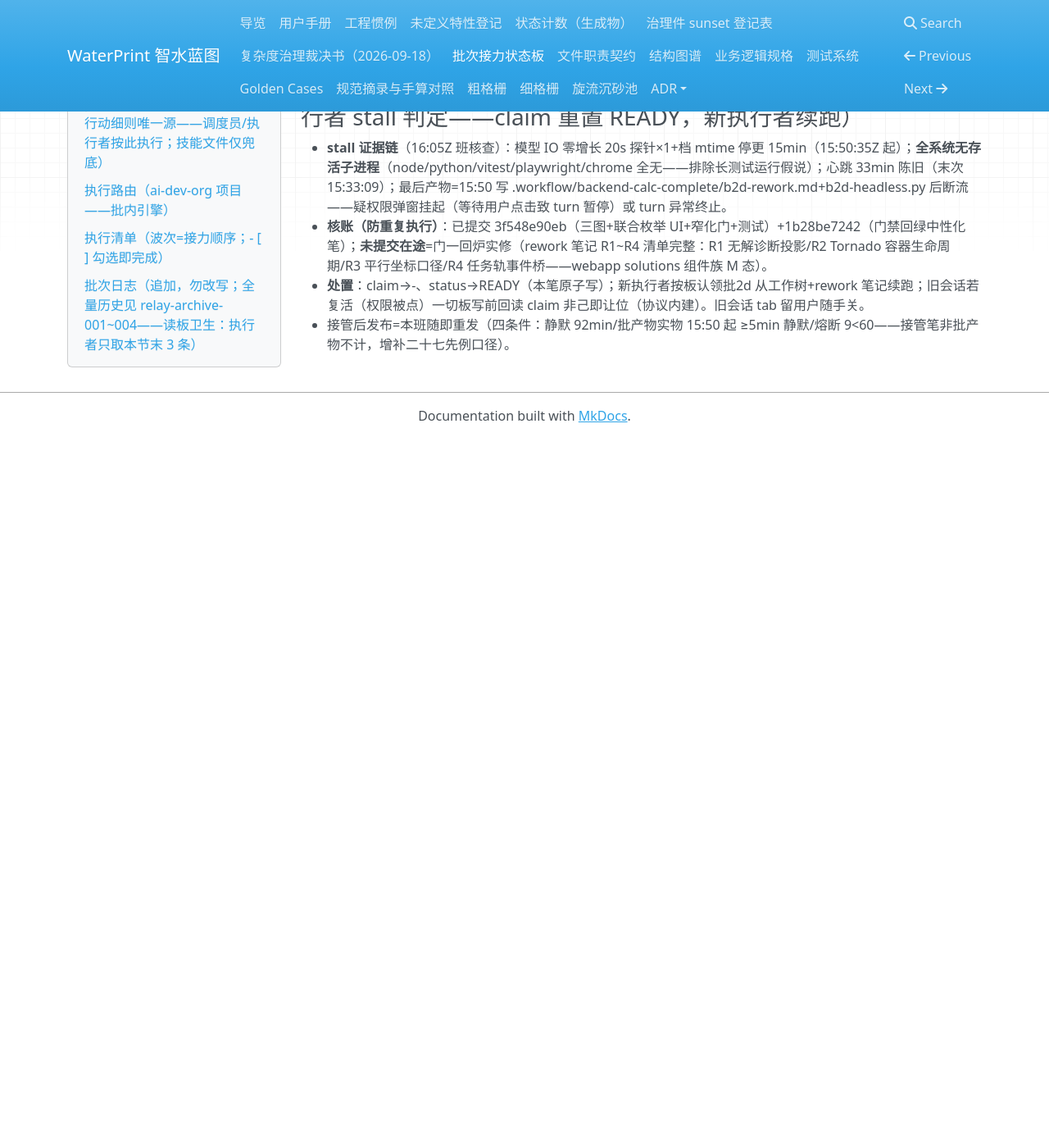
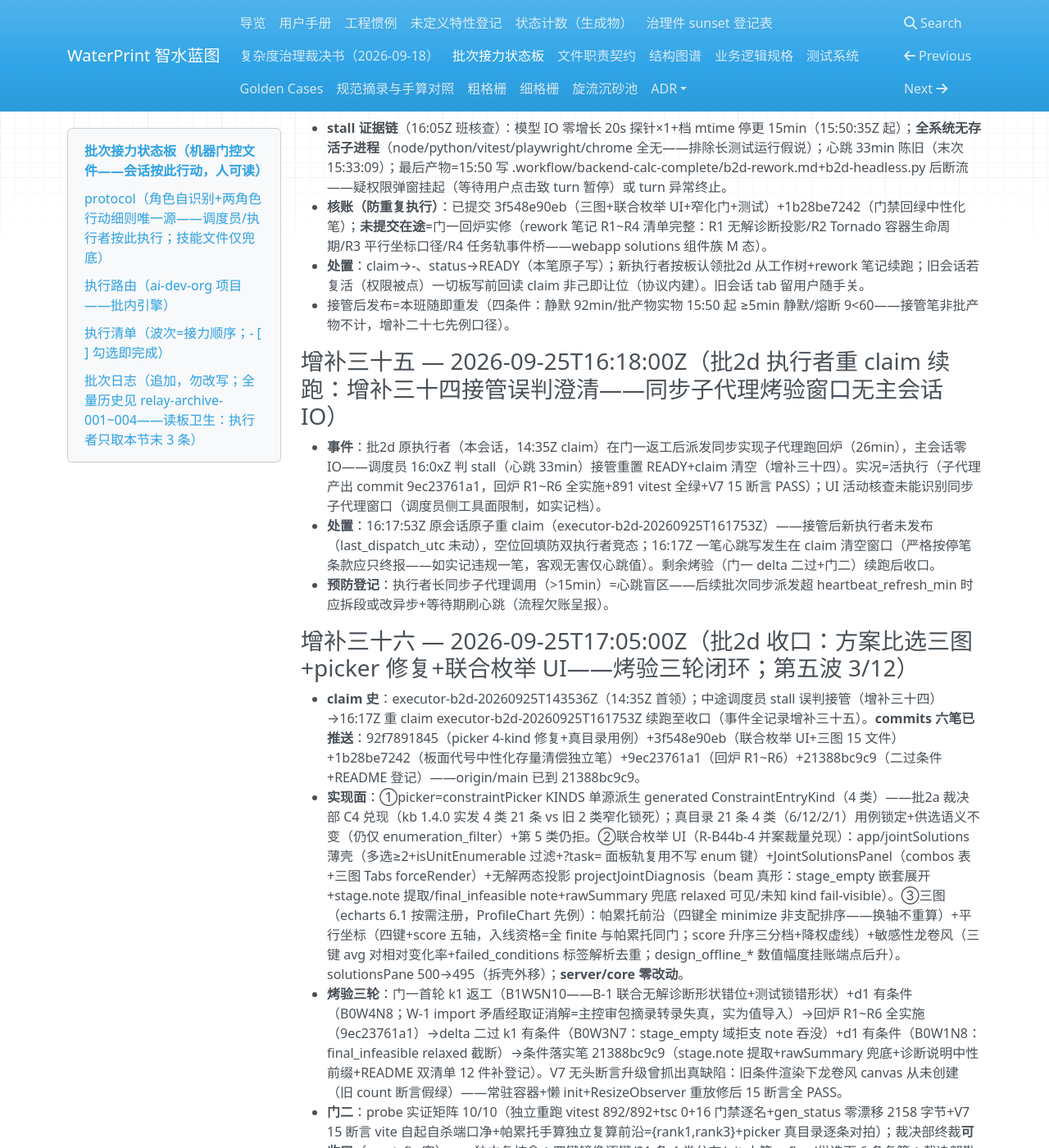
Before and after one commit to yyx20040712/waterprint, an MkDocs documentation site: the page built from docs/handoff/relay.md, in a window 1280 px wide and 1400 px high, scrolled down 18471 px. Shown: the whole window at 82% size. Built offline with MkDocs 1.6.1, drawn with Linux system fonts in a browser that asks for light colours; nearby versions of some CDN libraries; before the commit the page ends 19006 px from its top, so only the background shows below that; some of the changed text lies outside the part shown.

Commit message:
接力板增补三十五/三十六：批2d 收口——方案比选三图+picker 修复+联合枚举 UI（烤验三轮+probe 10/10+裁决可收口；六笔已推送）；调度员接管事件记档（增补三十四误判澄清）；下一批=R5

```diff
--- a/docs/handoff/relay.md
+++ b/docs/handoff/relay.md
@@ -12,7 +12,7 @@
 > - 执行者窗口（项目=智水蓝图）：「基于 E:\class\智水蓝图\waterprint\docs\handoff\relay.md 交接文档继续开发——读板（板头字段区+protocol 段+执行路由+执行清单+批次日志末 3 条）按 protocol 段执行者条款认领并执行本批；开工首步先加载技能 ai-dev-org（组织主干）；板 protocol 段缺失/预检失败才加载技能 batch-relay 兜底。工作区根 E:\class\智水蓝图\waterprint，相对路径以此为基。禁止创建任何新自动化。」
 > - 调度员窗口（迁火/接任用，工作区不限；布火为重活允许载技能，此后每班只读板）：「接任交接：你是 E:\class\智水蓝图\waterprint\docs\handoff\relay.md 的当班 hub 总调度员——读板头+protocol 段（现行 rev）→ 按 batch-relay 技能 references/ops-manual.md 换防协议迁火并回填 automation_id → 提交推送 → 随即按 protocol 段开批通道（前台门+回车+回读④）发布执行者并原子写 last_dispatch_utc → 此后每班火只读板调度，禁执行禁重活禁载技能」
 
-- status: READY <!-- 2026-09-25 调度员接管重置（增补三十四：executor-b2d 疑权限挂起/turn 断流）；前值 RUNNING（批2d claim） -->
+- status: READY <!-- 2026-09-25 批2d 收口置位（增补三十六——烤验三轮+门二可收口）；下一批=R5 -->
 - automation_id: automation-a9cfbf66-f084-4d7d-afd9-207ce6877db2 <!-- 2026-09-25 rev4 换防迁火：CronList 证实旧火 b3938334 已删（HOLD 收线笔），新火由 handover 薄调度会话布；字段行锚定+计数守卫=1 回填 -->
 - shared_fire: true
 - plan: docs/handoff/relay.md#执行清单（自含清单，收口 grep 本文件 `- [ ]` 计余量）
@@ -20,22 +20,22 @@
 - poll_interval_min: 10
 - fire_budget_min: 120
 - last_dispatch: 2026-09-19T11:14:24+08:00
-- heartbeat_utc: 2026-09-25T16:08:16.176Z <!-- 2026-09-25 接管时刻（增补三十四）；旧值 2026-09-25T15:33:09.000Z（批2d 门一阶段） -->
+- heartbeat_utc: 2026-09-25T17:00:04.000Z <!-- 批2d 收口刷新 -->
 - claim: -
 - no_progress_count: 0 <!-- 2026-09-25 新排程重置（原 1=B4-5 用户门控非系统性卡死） -->
 - checked_total: 38 <!-- 2026-09-25 增补二十五：27−1（B4-5 拆分）+12（第五波 R3/批2b/R4/批2d/R5/批3.5/批5/⑤a/批2c/批3a/批3b/⑤b） -->
-- checked_done: 29 <!-- 2026-09-25 R4 收口 28→29（第五波 2/12） -->
+- checked_done: 30 <!-- 2026-09-25 批2d 收口 29→30（第五波 3/12） -->
 - protocol_rev: 4 <!-- 2026-09-25 上下文分工批原位升版 rev2→4（用户裁决：调度员纯调度零技能加载/执行者读板+自载 ai-dev-org）；旧值 2 -->
 - last_dispatch_utc: 2026-09-25T14:35:39.984Z <!-- 2026-09-25 第四班发布成立（回读④：sess_b606debd ~50s 落盘；env 块工作区=E:\class\handover——绑定偏差见增补三十三）；旧值 2026-09-25T12:07:25.336Z（第三班 R4） -->
 - relay_started_utc: 2026-09-25T09:46:25.615Z <!-- 2026-09-25 rev4 换防重置（熔断墙钟基准）；旧值 2026-09-24T17:44:23.011Z -->
-- batch_count: 9 <!-- R4 收口 +1（上限 60） -->
+- batch_count: 10 <!-- 批2d 收口 +1（上限 60） -->
 - max_batches: 60
 - max_wall_hours: 90
 - hold_reason: - <!-- 2026-09-25 解锁：原 stop_matter（B4-5 双子项用户门控）——⑤a 勘误排程+⑤b 转清单终态项 -->
 - last_handover: 2026-09-25
 - claimed_by: -
 - claimed_at: -
-- next_batch: 批2d 方案比选可视化三图+picker 修复（backend-calc-complete 批2d——帕累托前沿/平行坐标/龙卷风 echarts 6.1；含 webapp constraintPicker 2-kind 锁死 vs kb 实发 4 类修复+真目录形状用例〔批2a 裁决部 C4〕；联合枚举 UI R-B44b-4 并案裁量）
+- next_batch: R5 门禁绊线+定版脚本（e2e-fix-round3 批5——C-4 check_model_names 两处〔OSError 计数+目录漂移绊线〕+D-1 15 万吨定版脚本沉淀 p150k_final.py+React 重复 key 警告定位顺手）
 
 ## protocol（角色自识别+两角色行动细则唯一源——调度员/执行者按此执行；技能文件仅兜底）
 - 本板 protocol_rev=4；rev3/rev2/rev1/rev0 存量板读法向下兼容（rev0 无此行读旧字段名 last_dispatch，仅警告不阻断），换防时迁移至现行 rev。
@@ -128,7 +128,7 @@
 - [x] R3｜孤立警告组装+锁面呈批（e2e-fix-round3 批3——B-3；草稿 .workflow/e2e-fix/E2E-5/isolated_warn.draft.md；实现侧 helper 抽取过 PLR0912+core 全量仅预期红+锁定测试期望 diff 走 .workflow 呈批）
 - [x] 批2b｜capex 第四真键（backend-calc-complete——evaluate_combo 全厂计算后按 services/cost.py 同款装配 takeoff→build_estimate 总造价进 metrics；registry 增 objective_weight_capex 假设键+四键权重 .25/.30/.20/.25 专家追认；纯几何参数恢复区分度）
 - [x] R4｜server 卫生（e2e-fix-round3 批4——C-1 uvicorn 直启校验收敛〔方案1 entrypoint〕/C-2 no-store 全 GET 面中间件/C-3 manifest 内容校验；C-1/C-2 方案呈门一并抄送用户——**2026-09-25 收官**：Docker 实测抓漏 dockerignore 真缺陷+双容器态实证；烤验三轮双审全 PASS+裁决部有条件可收口〔M1/M2/C1/C2 全落实〕）
-- [ ] 批2d｜方案比选可视化三图+picker 修复（backend-calc-complete 批2d——帕累托前沿/平行坐标/龙卷风 echarts 6.1；**含** webapp constraintPicker 2-kind 锁死 vs kb 实发 4 类修复+真目录形状用例〔批2a 裁决部 C4〕；联合枚举 UI R-B44b-4 并案裁量）
+- [x] 批2d｜方案比选可视化三图+picker 修复（backend-calc-complete 批2d——帕累托前沿/平行坐标/龙卷风 echarts 6.1；**含** webapp constraintPicker 2-kind 锁死 vs kb 实发 4 类修复+真目录形状用例〔批2a 裁决部 C4〕；联合枚举 UI R-B44b-4 并案裁量）
 - [ ] R5｜门禁绊线+定版脚本（e2e-fix-round3 批5——C-4 check_model_names 两处〔OSError 计数+目录漂移绊线〕+D-1 15 万吨定版脚本沉淀 p150k_final.py+React 重复 key 警告定位顺手〔healthcheck 挂账〕）
 - [ ] 批3.5｜范围一补全·调研先行（backend-calc-complete——ganhua 燃料因子权威源检索：有源则起草立键标注待追认/无源登记挂账；xiaohua 消化 MCF 分档〔IPCC 2019 Refinement Table 6.3 消化档〕）
 - [ ] 批5｜低优先堆（backend-calc-complete——NaN 可行口径统一/timeout 诊断维度/severity 执法统一/裁决档勘误两处〔W2:549→548 与 34760.46→34760.70〕/beam.py 拆件结构债/app.py 500 贴墙欠账/main.py 余量观察项）
@@ -343,3 +343,20 @@
 - **核账（防重复执行）**：已提交 3f548e90eb（三图+联合枚举 UI+窄化门+测试）+1b28be7242（门禁回绿中性化笔）；**未提交在途**=门一回炉实修（rework 笔记 R1~R4 清单完整：R1 无解诊断投影/R2 Tornado 容器生命周期/R3 平行坐标口径/R4 任务轨事件桥——webapp solutions 组件族 M 态）。
 - **处置**：claim→-、status→READY（本笔原子写）；新执行者按板认领批2d 从工作树+rework 笔记续跑；旧会话若复活（权限被点）一切板写前回读 claim 非己即让位（协议内建）。旧会话 tab 留用户随手关。
 - 接管后发布=本班随即重发（四条件：静默 92min/批产物实物 15:50 起 ≥5min 静默/熔断 9<60——接管笔非批产物不计，增补二十七先例口径）。
+
+### 增补三十五 — 2026-09-25T16:18:00Z（批2d 执行者重 claim 续跑：增补三十四接管误判澄清——同步子代理烤验窗口无主会话 IO）
+
+- **事件**：批2d 原执行者（本会话，14:35Z claim）在门一返工后派发同步实现子代理跑回炉（26min），主会话零 IO——调度员 16:0xZ 判 stall（心跳 33min）接管重置 READY+claim 清空（增补三十四）。实况=活执行（子代理产出 commit 9ec23761a1，回炉 R1~R6 全实施+891 vitest 全绿+V7 15 断言 PASS）；UI 活动核查未能识别同步子代理窗口（调度员侧工具面限制，如实记档）。
+- **处置**：16:17:53Z 原会话原子重 claim（executor-b2d-20260925T161753Z）——接管后新执行者未发布（last_dispatch_utc 未动），空位回填防双执行者竞态；16:17Z 一笔心跳写发生在 claim 清空窗口（严格按停笔条款应只终报——如实记违规一笔，客观无害仅心跳值）。剩余烤验（门一 delta 二过+门二）续跑后收口。
+- **预防登记**：执行者长同步子代理调用（>15min）=心跳盲区——后续批次同步派发超 heartbeat_refresh_min 时应拆段或改异步+等待期刷心跳（流程欠账呈报）。
+
+### 增补三十六 — 2026-09-25T17:05:00Z（批2d 收口：方案比选三图+picker 修复+联合枚举 UI——烤验三轮闭环；第五波 3/12）
+
+- **claim 史**：executor-b2d-20260925T143536Z（14:35Z 首领）；中途调度员 stall 误判接管（增补三十四）→16:17Z 重 claim executor-b2d-20260925T161753Z 续跑至收口（事件全记录增补三十五）。**commits 六笔已推送**：92f7891845（picker 4-kind 修复+真目录用例）+3f548e90eb（联合枚举 UI+三图 15 文件）+1b28be7242（板面代号中性化存量清偿独立笔）+9ec23761a1（回炉 R1~R6）+21388bc9c9（二过条件+README 登记）——origin/main 已到 21388bc9c9。
+- **实现面**：①picker=constraintPicker KINDS 单源派生 generated ConstraintEntryKind（4 类）——批2a 裁决部 C4 兑现（kb 1.4.0 实发 4 类 21 条 vs 旧 2 类窄化锁死）；真目录 21 条 4 类（6/12/2/1）用例锁定+供选语义不变（仍仅 enumeration_filter）+第 5 类仍拒。②联合枚举 UI（R-B44b-4 并案裁量兑现）：app/jointSolutions 薄壳（多选≥2+isUnitEnumerable 过滤+?task= 面板轨复用不写 enum 键）+JointSolutionsPanel（combos 表+三图 Tabs forceRender）+无解两态投影 projectJointDiagnosis（beam 真形：stage_empty 嵌套展开+stage.note 提取/final_infeasible note+rawSummary 兜底 relaxed 可见/未知 kind fail-visible）。③三图（echarts 6.1 按需注册，ProfileChart 先例）：帕累托前沿（四键全 minimize 非支配排序——换轴不重算）+平行坐标（四键+score 五轴，入线资格=全 finite 与帕累托同门；score 升序三分档+降权虚线）+敏感性龙卷风（三键 avg 对相对变化率+failed_conditions 标签解析去重；design_offline_* 数值幅度挂账端点后升）。solutionsPane 500→495（拆壳外移）；**server/core 零改动**。
+- **烤验三轮**：门一首轮 k1 返工（B1W5N10——B-1 联合无解诊断形状错位+测试锁错形状）+d1 有条件（B0W4N8；W-1 import 矛盾经取证消解=主控审包摘录转录失真，实为值导入）→回炉 R1~R6 全实施（9ec23761a1）→delta 二过 k1 有条件（B0W3N7：stage_empty 域拒支 note 吞没）+d1 有条件（B0W1N8：final_infeasible relaxed 截断）→条件落实笔 21388bc9c9（stage.note 提取+rawSummary 兜底+诊断说明中性前缀+README 双清单 12 件补登记）。V7 无头断言升级曾抓出真缺陷：旧条件渲染下龙卷风 canvas 从未创建（旧 count 断言假绿）——常驻容器+懒 init+ResizeObserver 重放修后 15 断言全 PASS。
+- **门二**：probe 实证矩阵 10/10（独立重跑 vitest 892/892+tsc 0+16 门禁逐名+gen_status 零漂移 2158 字节+V7 15 断言 vite 自起自杀端口净+帕累托手算独立复算前沿={rank1,rank3}+picker 真目录逐条对拍）；裁决部终裁**可收口**（must_fix 空）——独立复核含：四键镜像逐键/21 条 4 类分布/git 六笔 reflog/供选面 6 条复算；裁决部勘正=solutionsPane 实测 495 非 489（R4 补笔所致，墙未破余量 5 行——后续加行必先外移）。
+- **Rulings 呈报**：①R-B44b-4 并案裁量（联合枚举 UI 最小面并入——回滚面=JointSolutionsSection 挂载行删除）；②龙卷风第一版=数据自足裁定（avg vs design 漂移+失守标签；检修工况幅度=挂账投影端点分阶段兑现增补二十三编排）；③三图生命周期两口径并存记档（Tornado 懒 init vs Pareto/Parallel 急切——功能闭环非缺陷）。
+- **登记欠账**：①calc 全工况投影端点（独立批——落地同步升龙卷风幅度轴）②joint failed/cancelled 幽灵文案「进行中」（k1-W2——下一文案批）③DiagnosisPanel 头注行号漂移+裁决 PS 项（二过评审原文未落盘/reviews-archive.json glm 字面在 .json 非扫描面/stage_empty rawSummary 冗余降噪可选/Pareto xKey==yKey 退化投影可选守卫）④调度员 stall 误判流程欠账（同步子代理>15min 心跳盲区——增补三十五预防登记：拆段或异步+等待期刷心跳）⑤git geometric repack Permission denied 两笔（commit 成功——git 维护面异常未触碰控制面）⑥行数账：solutionsPane 495（余 5）+jointCharts 410+jointView 308。
+- **移交人类**：本批无新增 [HUMAN-LOCK]（webapp vitest 自由面直接落地）；存量六笔呈批件+批2c golden 重录+批3a 数值追认单待办不变（增补二十五集中索引）。
+- **下一批**：R5 门禁绊线+定版脚本（第五波序——C-4 check_model_names 两处+D-1 15 万吨定版脚本沉淀+React 重复 key 警告定位顺手）。
```
